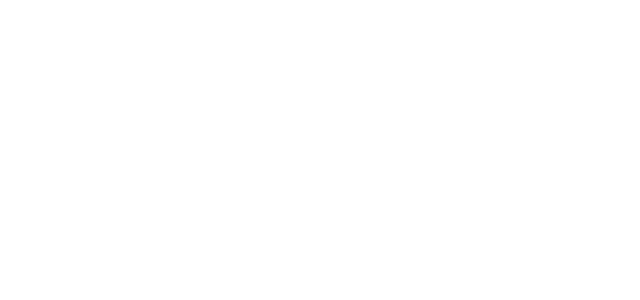
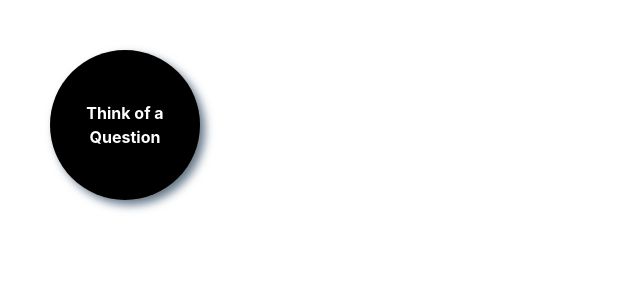
Before and after one commit to jihyeoi/react_medley, a React (Vite) app: page /eightball in a window 1280 px wide. Before the commit this address had no page. Shown: the top 300 px of the page, without its empty margins (0-640 px from the left). Built offline with nearby package versions, Linux system fonts and the light colour scheme.

Commit message:
eightball + blue pill red pill

```diff
--- a/src/App.jsx
+++ b/src/App.jsx
@@ -1,6 +1,7 @@
 import Counter from './Counter';
 import Board from './TicTacToe_Board';
 import { BrowserRouter as Router, Route, Routes } from 'react-router-dom';
+import Eightball from './EightBall';
 
 /** Component for entire page.
  *
@@ -16,6 +17,7 @@ function App() {
       <Routes>
         <Route path="/" element={<Counter />} />
         <Route path="/board" element={<Board />} />
+        <Route path='/eightball' element={<Eightball />} />
       </Routes>
     </Router>
   );
--- /dev/null
+++ b/src/Eightball.css
@@ -0,0 +1,14 @@
+.Eightball {
+  box-shadow: 5px 5px 10px #678;
+  margin: 50px;
+  border-radius: 50%;
+  width: 150px;
+  height: 150px;
+  display: flex;
+  justify-content: center;
+  align-items: center;
+  color: white;
+  padding: 10px;
+  text-align: center;
+  cursor: pointer;
+}
--- /dev/null
+++ b/src/Eightball.jsx
@@ -0,0 +1,56 @@
+import { useState } from "react";
+import './Eightball.css';
+
+/**
+ * Eightball
+ *
+ * Props: magicAnswers, an array of {msg, color} objects
+ * State: answer, the {msg, color} of current answer
+ */
+export default function Eightball(magicAnswers) {
+    const [answer, setAnswer] = useState({
+        msg: "Think of a Question",
+        color: "black"
+    });
+
+    function handleClick(evt) {
+        setAnswer(choice(magicAnswers))
+    }
+
+    function choice() {
+        let length = magicAnswers.length;
+        let number = Math.floor(Math.random() * length);
+        return magicAnswers[number];
+    }
+
+    return (
+        <div className="Eightball"
+             onClick={handleClick}
+             style={{backgroundColor: answer.color}}>
+                <b>{answer.msg}</b>
+        </div>
+    )
+}
+
+const magicAnswers = [
+    { msg: "It is certain.", color: "green" },
+    { msg: "It is decidedly so.", color: "green" },
+    { msg: "Without a doubt.", color: "green" },
+    { msg: "Yes - definitely.", color: "green" },
+    { msg: "You may rely on it.", color: "green" },
+    { msg: "As I see it, yes.", color: "green" },
+    { msg: "Most likely.", color: "green" },
+    { msg: "Outlook good.", color: "green" },
+    { msg: "Yes.", color: "green" },
+    { msg: "Signs point to yes.", color: "goldenrod" },
+    { msg: "Reply hazy, try again.", color: "goldenrod" },
+    { msg: "Ask again later.", color: "goldenrod" },
+    { msg: "Better not tell you now.", color: "goldenrod" },
+    { msg: "Cannot predict now.", color: "goldenrod" },
+    { msg: "Concentrate and ask again.", color: "goldenrod" },
+    { msg: "Don't count on it.", color: "red" },
+    { msg: "My reply is no.", color: "red" },
+    { msg: "My sources say no.", color: "red" },
+    { msg: "Outlook not so good.", color: "red" },
+    { msg: "Very doubtful.", color: "red" },
+  ];
--- a/src/TicTacToe_Board.jsx
+++ b/src/TicTacToe_Board.jsx
@@ -1,4 +1,5 @@
 import { useState } from "react";
+import { useNavigate } from "react-router-dom";
 import Square from "./TicTacToe_Square";
 import './TicTacToe_Board.css';
 
@@ -21,6 +22,10 @@ export default function Board() {
 
     function resetBoard() {
         setSquares(Array(9).fill(null));
+    }
+
+    function goToEightball() {
+        Navigate("/eightball");
     }
 
     const winner = calculateWinner(squares);
@@ -81,7 +86,7 @@ export default function Board() {
                     ? <div>
                     <button
                     className="btn btn-primary pill"
-                    onClick={resetBoard}>
+                    onClick={goToEightball}>
                     Blue Pill
                     </button>
                     <button
@@ -90,7 +95,7 @@ export default function Board() {
                     Red Pill
                     </button>
                     </div>
-                    : ":)"}
+                    : "are you x or o..."}
                 </div>
             </div>
         </div>
```
